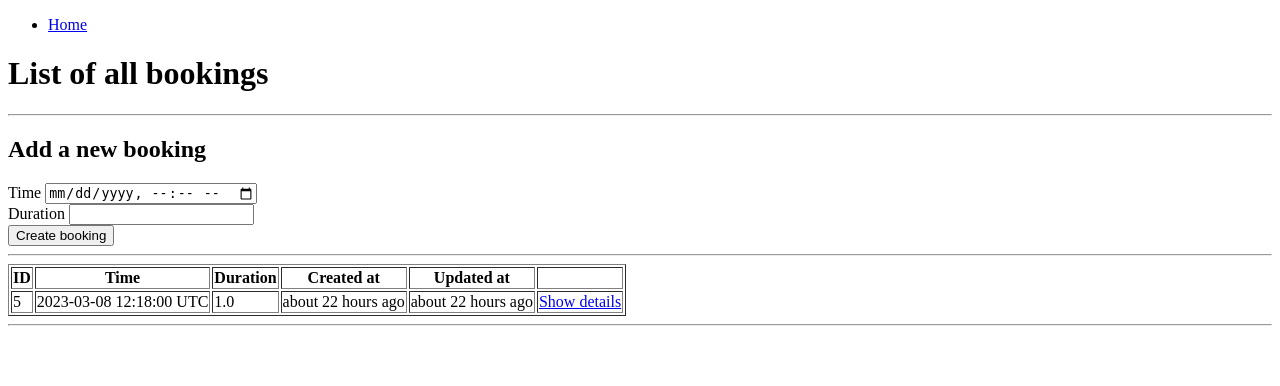
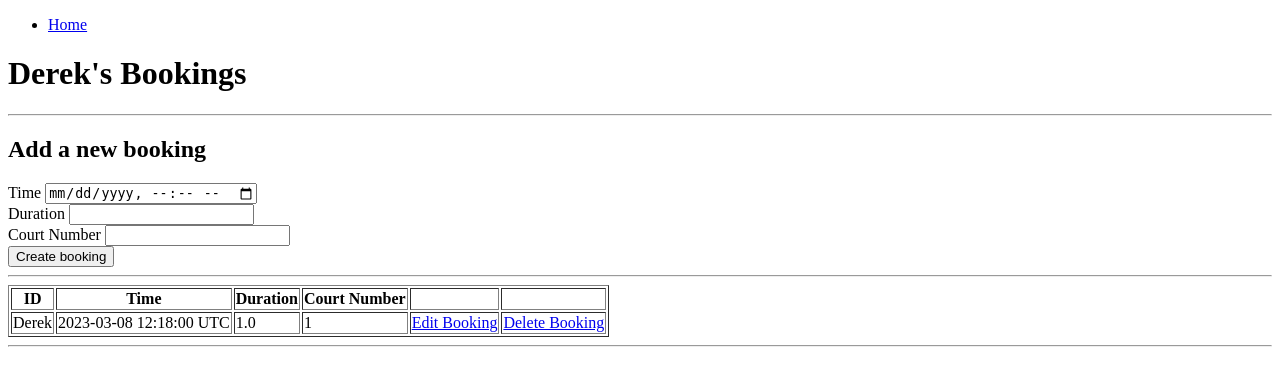
Before and after one commit to markischengg/AppDev-Final-Project, a Rails app: page /bookings in a window 1280 px wide. Shown: the top 386 px of the page. Run offline with Rails 7, Linux system fonts and the light colour scheme; a user stored in the database is signed in; data comes from the database, SQL or seed files in the repository; both versions use the stored data as it was after the commit.

Commit message:
bookings progress

```diff
--- a/app/controllers/bookings_controller.rb
+++ b/app/controllers/bookings_controller.rb
@@ -21,6 +21,8 @@ class BookingsController < ApplicationController
     the_booking = Booking.new
     the_booking.time = params.fetch("query_time")
     the_booking.duration = params.fetch("query_duration")
+    the_booking.user_id = session.fetch(:user_id)
+    the_booking.court_id = params.fetch("query_court_number")
 
     if the_booking.valid?
       the_booking.save
--- a/app/models/booking.rb
+++ b/app/models/booking.rb
@@ -7,8 +7,10 @@
 #  time       :datetime
 #  created_at :datetime         not null
 #  updated_at :datetime         not null
+#  court_id   :integer
+#  user_id    :integer
 #
 class Booking < ApplicationRecord
-  belongs_to :user, :required => true
-  belongs_to :court
+  belongs_to :user,:required => true
+  belongs_to :court,:required => true
 end
--- a/app/views/bookings/index.html.erb
+++ b/app/views/bookings/index.html.erb
@@ -1,8 +1,14 @@
 <div>
   <div>
-    <h1>
-      List of all bookings
-    </h1>
+    <%if @current_user.type != 'admin'%>
+      <h1>
+        <%= @current_user.first_name %>'s Bookings
+      </h1>
+    <% else %>
+      <h1>
+      List of Current Bookings
+      </h1>
+    <% end %>
   </div>
 </div>
 
@@ -31,6 +37,16 @@
         <input type="text" id="duration_box" name="query_duration">
       </div>
 
+      <div>
+        <label for="court_number_box">
+          Court Number
+        </label>
+
+        <input type="text" id="court_number_box" name="query_court_number">
+      </div>
+
+
+
       <button>
         Create booking
       </button>
@@ -56,13 +72,11 @@
         </th>
 
         <th>
-          Created at
+          Court Number
         </th>
 
         <th>
-          Updated at
         </th>
-
         <th>
         </th>
       </tr>
@@ -70,7 +84,7 @@
       <% @list_of_bookings.each do |a_booking| %>
       <tr>
         <td>
-          <%= a_booking.id %>
+          <%= a_booking.user.first_name%>
         </td>
 
         <td>
@@ -82,15 +96,18 @@
         </td>
 
         <td>
-          <%= time_ago_in_words(a_booking.created_at) %> ago
-        </td>
-        <td>
-          <%= time_ago_in_words(a_booking.updated_at) %> ago
+          <%= a_booking.court_id %>
         </td>
 
         <td>
           <a href="/bookings/<%= a_booking.id %>">
-            Show details
+            Edit Booking
+          </a>
+        </td>
+
+        <td>
+          <a href="/delete_booking/<%= a_booking.id %>">
+            Delete Booking
           </a>
         </td>
       </tr>
--- /dev/null
+++ b/db/migrate/20230308200205_add_user_id_to_bookings.rb
@@ -0,0 +1,5 @@
+class AddUserIdToBookings < ActiveRecord::Migration[6.0]
+  def change
+    add_column :bookings, :user_id, :integer
+  end
+end
--- /dev/null
+++ b/db/migrate/20230308200305_add_court_idto_bookings.rb
@@ -0,0 +1,5 @@
+class AddCourtIdtoBookings < ActiveRecord::Migration[6.0]
+  def change
+    add_column :bookings, :court_id, :integer
+  end
+end
```
Also changed, not shown: app/views/user_authentication/user_homepage.html.erb (+3 -9 lines), db/development.sqlite3, db/schema.rb.
